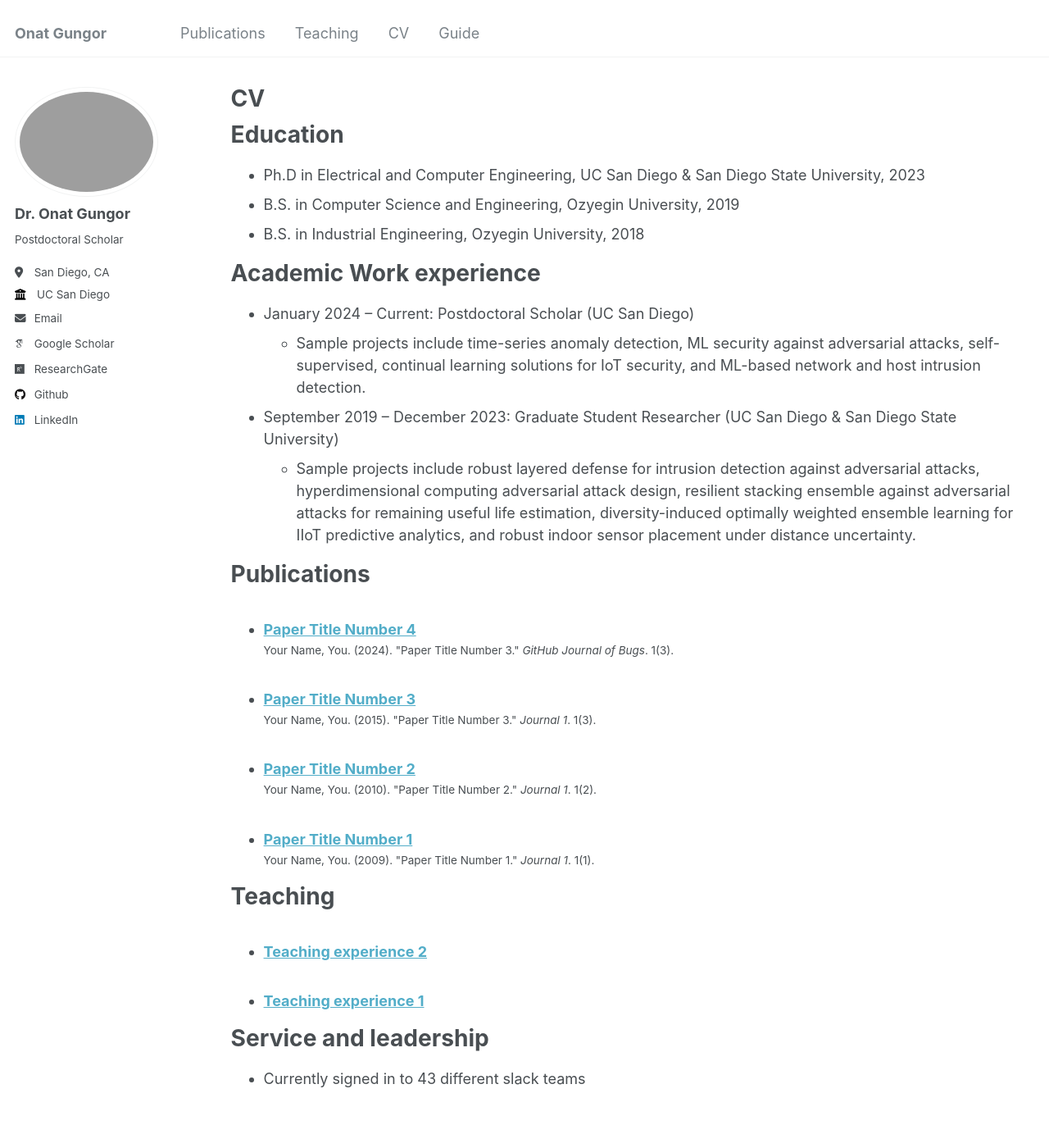
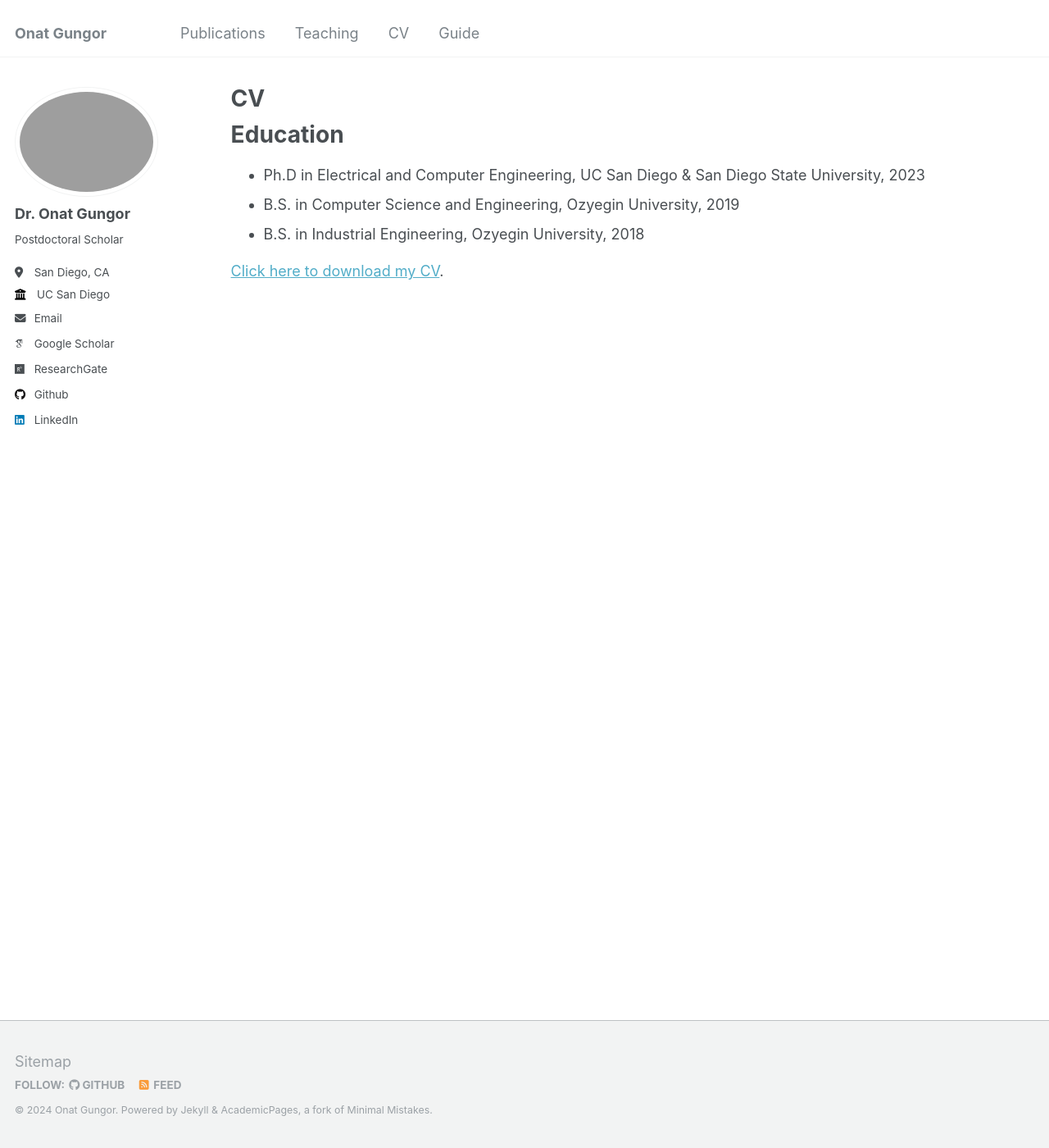
Before and after one commit to onatucsd/onatucsd.github.io, a Jekyll site: the page built from _pages/cv.md, in a window 1280 px wide and 1400 px high. Shown: the whole window at 82% size. Built offline with Jekyll 4.4.1, drawn with Linux system fonts in a browser that asks for light colours; some web fonts are replaced.

Commit message:
Update cv.md

```diff
--- a/_pages/cv.md
+++ b/_pages/cv.md
@@ -15,26 +15,4 @@ Education
 * B.S. in Computer Science and Engineering, Ozyegin University, 2019
 * B.S. in Industrial Engineering, Ozyegin University, 2018
 
-Academic Work experience
-======
-* January 2024 -- Current: Postdoctoral Scholar (UC San Diego)
-  * Sample projects include time-series anomaly detection, ML security against adversarial attacks, self-supervised, continual learning solutions for IoT security, and ML-based network and host intrusion detection.
-
-* September 2019 -- December 2023: Graduate Student Researcher (UC San Diego & San Diego State University)
-  * Sample projects include robust layered defense for intrusion detection against adversarial attacks, hyperdimensional computing adversarial attack design, resilient stacking ensemble against adversarial attacks for remaining useful life estimation, diversity-induced optimally weighted ensemble learning for IIoT predictive analytics, and robust indoor sensor placement under distance uncertainty.
-
-Publications
-======
-  <ul>{% for post in site.publications reversed %}
-    {% include archive-single-cv.html %}
-  {% endfor %}</ul>
-
-Teaching
-======
-  <ul>{% for post in site.teaching reversed %}
-    {% include archive-single-cv.html %}
-  {% endfor %}</ul>
-
-Service and leadership
-======
-* Currently signed in to 43 different slack teams
+[Click here to download my CV](/files/Onat_cv.pdf).
```
